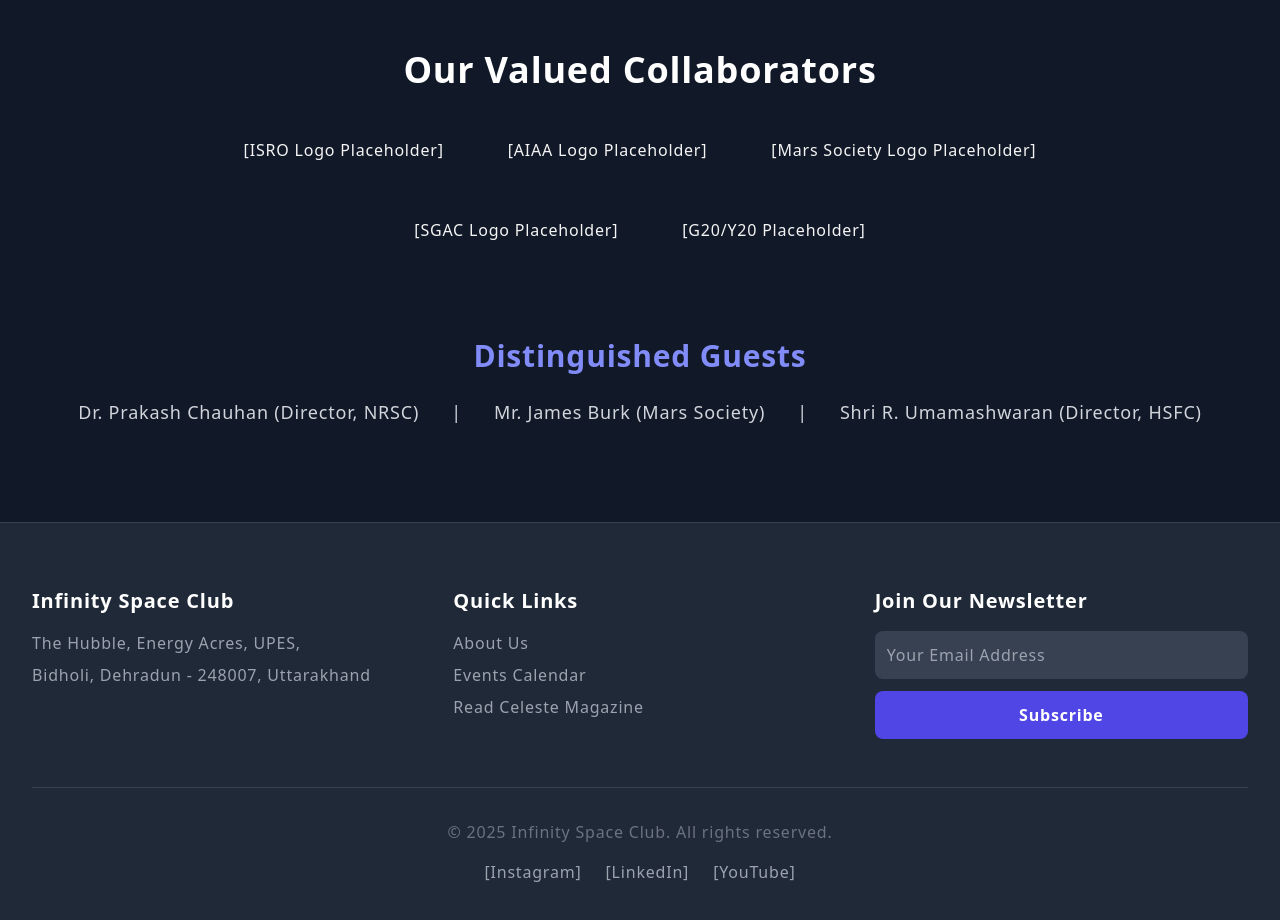
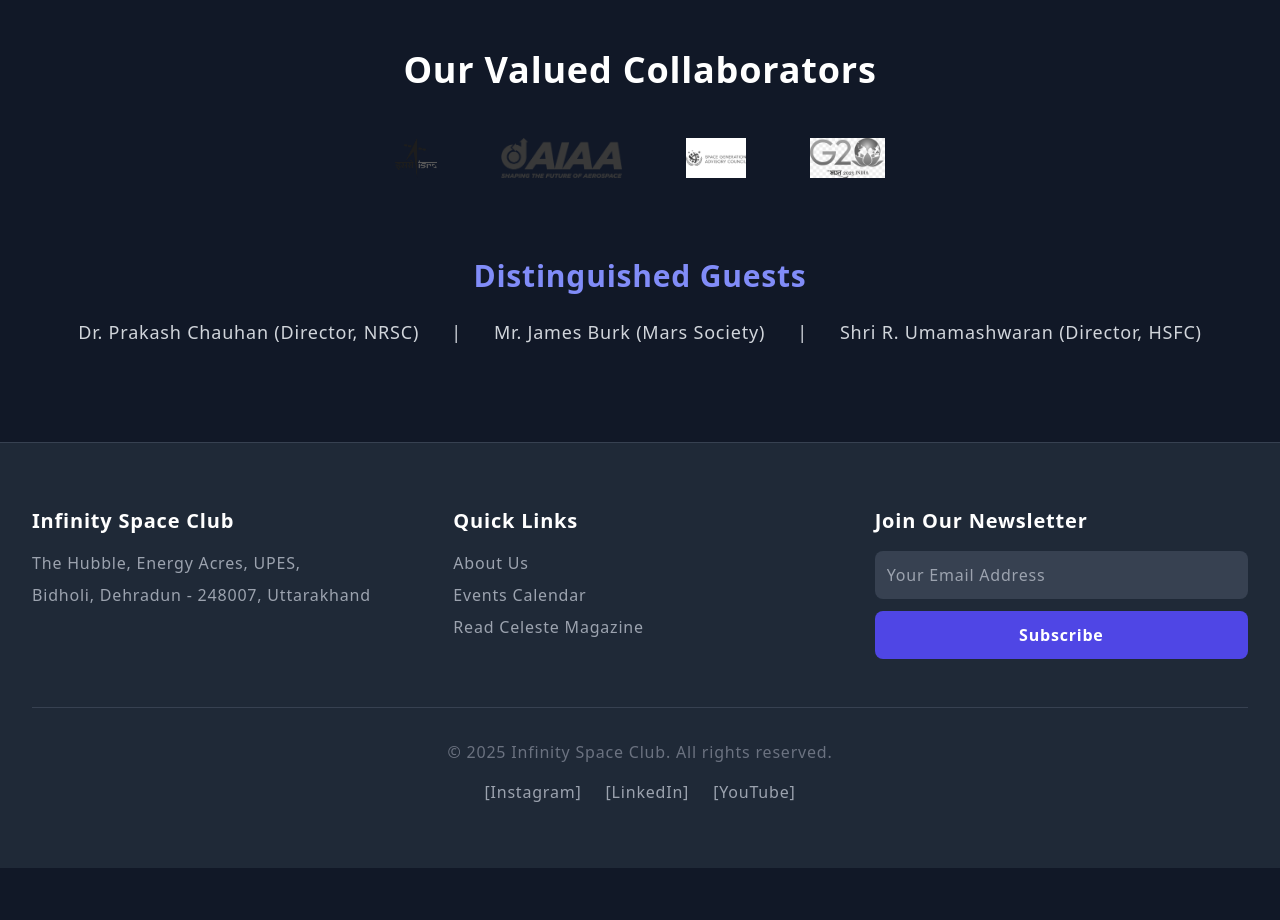
Before and after one commit to subhr-ajeet/infinity-space, a plain HTML site: page index.html in a window 1280 px wide. Shown: the part 1900-2820 px from the top of the page. After the commit the page ends 2768 px from the top, so only its background shows below. Drawn offline with nearby package versions, Linux system fonts and the light colour scheme.

Commit message:
logos upadted

```diff
--- a/index.html
+++ b/index.html
@@ -156,19 +156,20 @@
 
                 <div class="flex flex-wrap justify-center items-center gap-x-16 gap-y-10 max-w-4xl mx-auto filter grayscale hover:grayscale-0 transition duration-500">
                     <div class="h-10 w-auto opacity-70 hover:opacity-100 transition duration-300 fade-in-up">
-                        [ISRO Logo Placeholder]
+                        <img src="images/isro-logo.png" alt="ISRO" class="h-10 w-auto">
+
                     </div>
                     <div class="h-10 w-auto opacity-70 hover:opacity-100 transition duration-300 fade-in-up" style="transition-delay: 0.1s;">
-                        [AIAA Logo Placeholder]
-                    </div>
-                    <div class="h-10 w-auto opacity-70 hover:opacity-100 transition duration-300 fade-in-up" style="transition-delay: 0.2s;">
-                        [Mars Society Logo Placeholder]
+                        <img src="images/aiaa-logo.png" alt="AIAA" class="h-10 w-auto">
+
                     </div>
                     <div class="h-10 w-auto opacity-70 hover:opacity-100 transition duration-300 fade-in-up" style="transition-delay: 0.3s;">
-                        [SGAC Logo Placeholder]
+                        <img src="images/sgac-logo.png" alt="SGAC" class="h-10 w-auto">
+
                     </div>
                     <div class="h-10 w-auto opacity-70 hover:opacity-100 transition duration-300 fade-in-up" style="transition-delay: 0.4s;">
-                        [G20/Y20 Placeholder]
+                        <img src="images/g20y20-logo.png" alt="G20Y20" class="h-10 w-auto">
+
                     </div>
                 </div>
 
```
Also changed, not shown: images/aiaa-logo.png (added), images/g20y20-logo.png (added), images/isro-logo.png (added), images/sgac-logo.png (added).
